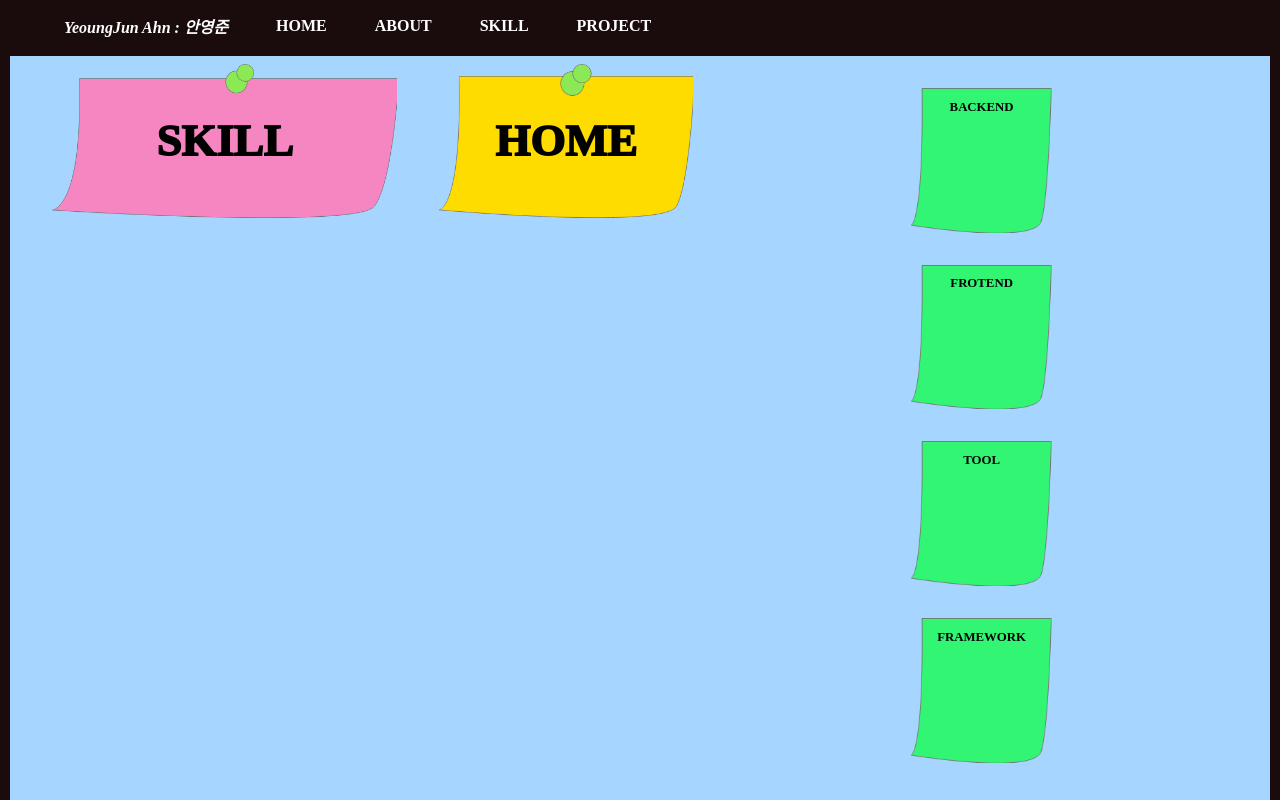
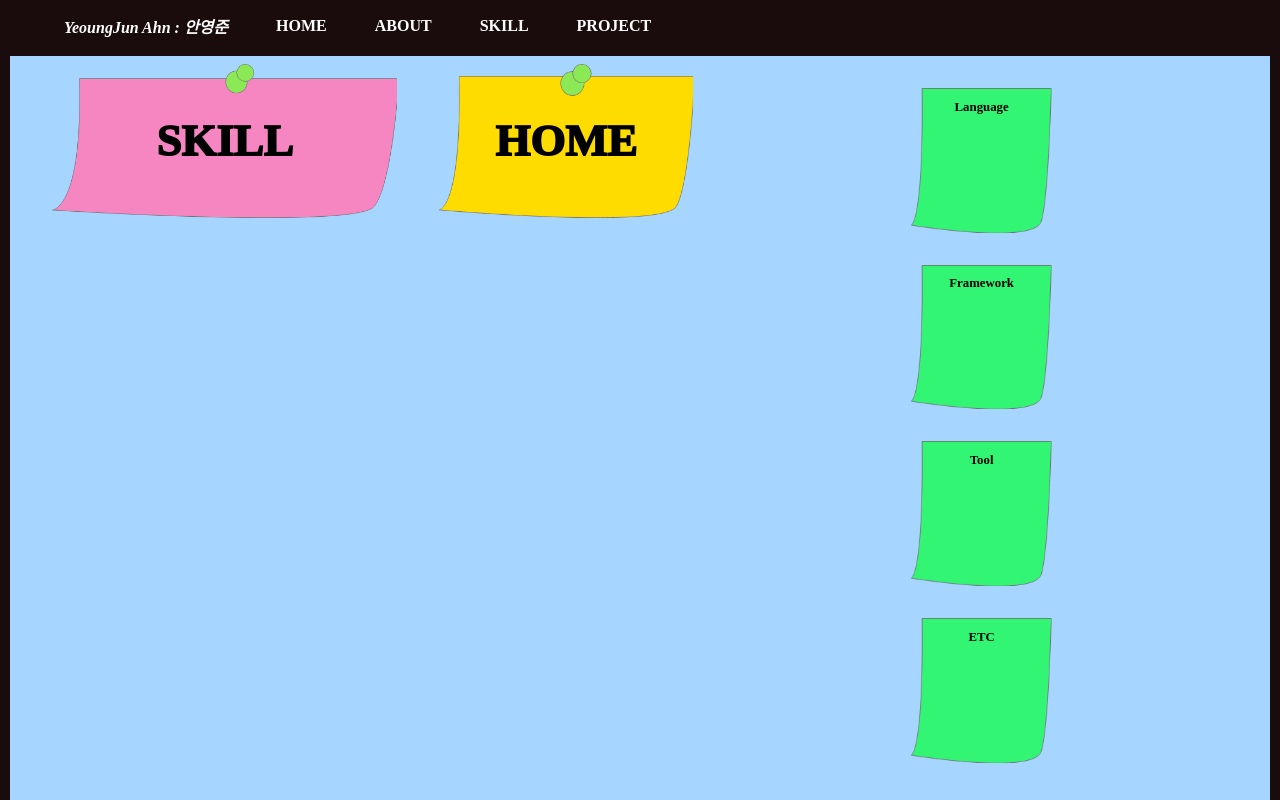
Before and after one commit to portfolio-postit/Portfolio_Front, a React (Create React App) app: page /skill in a window 1280 px wide. Shown: the top 800 px of the page. Built offline with nearby package versions, Linux system fonts and the light colour scheme; no server answers.

Commit message:
Add skill - default img

```diff
--- a/src/components/Skill/Skill.js
+++ b/src/components/Skill/Skill.js
@@ -33,7 +33,7 @@ const Skill = () => {
       }
     );
   };
-
+  const { default: developerImg } = require("../../asset/skill/developer.svg");
   return (
     <S.Wrapper>
       <S.LeftWrapper>
@@ -43,32 +43,32 @@ const Skill = () => {
       <S.RightWrapper>
         <S.Button
           onClick={() => {
-            onClick("MOSTLANGUAGE");
+            onClick("Language");
           }}
         >
-          <S.Title>BACKEND</S.Title>
-        </S.Button>
-        <S.Button
-          onClick={() => {
-            onClick("SUBLANGUAGE");
-          }}
-        >
-          <S.Title>FROTEND</S.Title>
-        </S.Button>
-
-        <S.Button
-          onClick={() => {
-            onClick("TOOL");
-          }}
-        >
-          <S.Title>TOOL</S.Title>
+          <S.Title>Language</S.Title>
+          <S.Image img={developerImg}></S.Image>
         </S.Button>
         <S.Button
           onClick={() => {
             onClick("FRAMEWORK");
           }}
         >
-          <S.Title>FRAMEWORK</S.Title>
+          <S.Title>Framework</S.Title> <S.Image img={developerImg}></S.Image>
+        </S.Button>
+        <S.Button
+          onClick={() => {
+            onClick("TOOL");
+          }}
+        >
+          <S.Title>Tool</S.Title> <S.Image img={developerImg}></S.Image>
+        </S.Button>
+        <S.Button
+          onClick={() => {
+            onClick("ETC");
+          }}
+        >
+          <S.Title>ETC</S.Title> <S.Image img={developerImg}></S.Image>
         </S.Button>
       </S.RightWrapper>
     </S.Wrapper>
```
